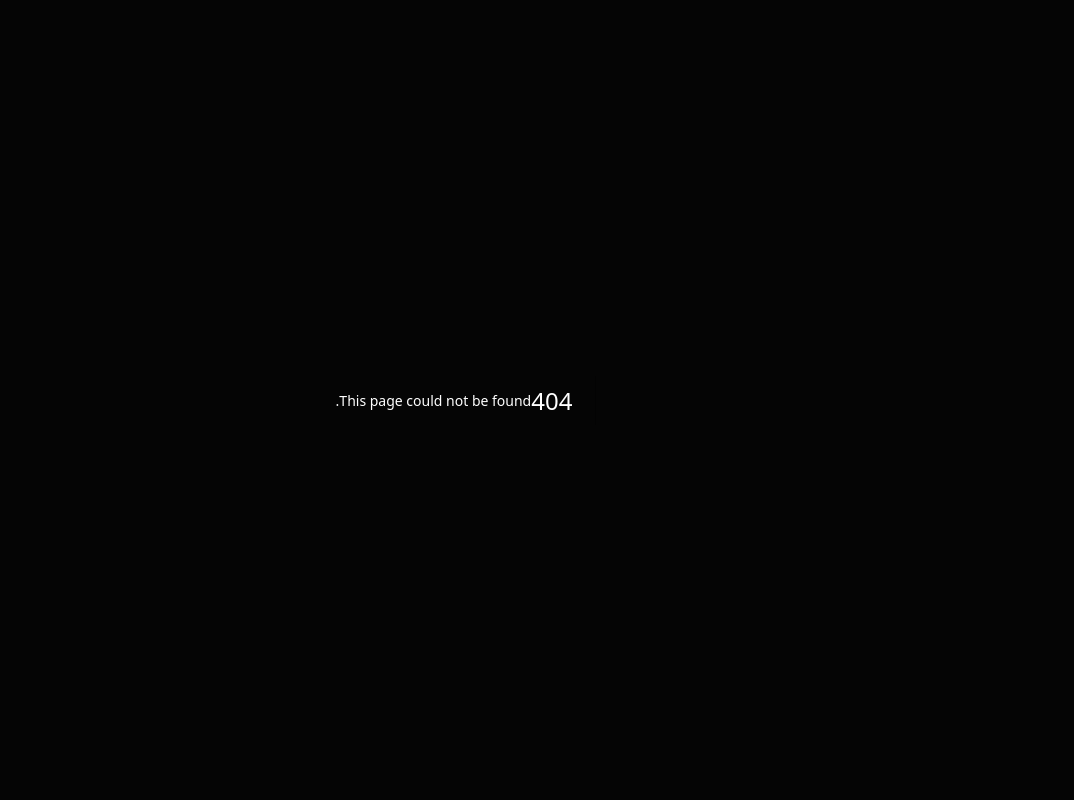
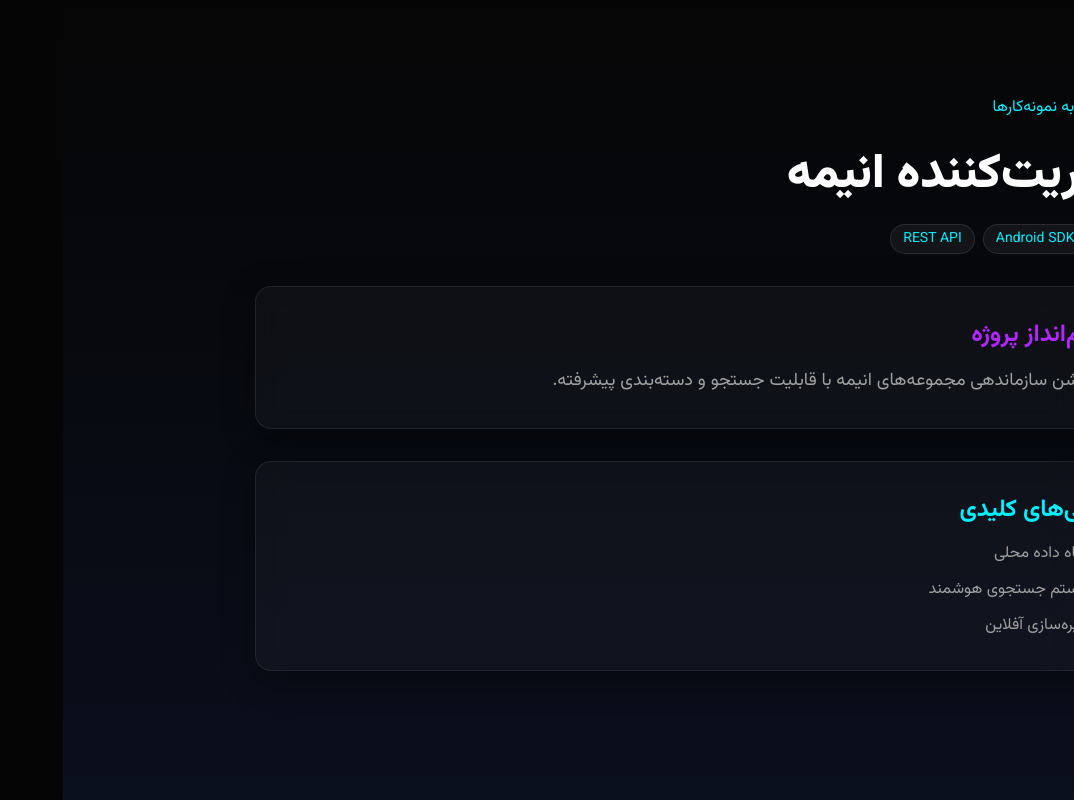
Before and after one commit to guyfoxxx/Mad.pyc, a Next.js app: page /projects/anime-organizer in a window 1280 px wide. Before the commit this address had no page. Shown: the whole page, without its empty margins (206-1280 px from the left). Built offline with nearby package versions, Linux system fonts and the light colour scheme.

Commit message:
Create ProjectDetail component with dynamic routing

```diff
--- /dev/null
+++ b/src/app/projects/[slug]/page.tsx
@@ -0,0 +1,46 @@
+import projectsData from "@/data/projects.json";
+import { notFound } from "next/navigation";
+import { ArrowRight } from "lucide-react";
+import Link from "next/link";
+
+export async function generateStaticParams() {
+  return projectsData.map((project) => ({ slug: project.slug }));
+}
+
+export default function ProjectDetail({ params }: { params: { slug: string } }) {
+  const project = projectsData.find((p) => p.slug === params.slug);
+  if (!project) return notFound();
+
+  return (
+    <section className="min-h-screen py-24 px-4">
+      <div className="max-w-4xl mx-auto">
+        <Link href="/#projects" className="inline-flex items-center text-electricBlue hover:underline mb-8">
+          <ArrowRight className="w-4 h-4 ml-2" /> بازگشت به نمونه‌کارها
+        </Link>
+
+        <h1 className="text-5xl font-black mb-6">{project.title}</h1>
+        <div className="flex flex-wrap gap-2 mb-8">
+          {project.technologies.map((tech) => (
+            <span key={tech} className="px-3 py-1 bg-white/5 border border-white/10 rounded-full text-sm text-electricBlue">{tech}</span>
+          ))}
+        </div>
+
+        <div className="glass-card p-8 rounded-2xl mb-8">
+          <h2 className="text-2xl font-bold mb-4 text-purpleGlow">چشم‌انداز پروژه</h2>
+          <p className="text-softGray text-lg leading-relaxed">{project.description}</p>
+        </div>
+
+        <div className="glass-card p-8 rounded-2xl">
+          <h2 className="text-2xl font-bold mb-4 text-electricBlue">ویژگی‌های کلیدی</h2>
+          <ul className="space-y-3">
+            {project.features.map((f, i) => (
+              <li key={i} className="flex items-center text-softGray">
+                <span className="w-2 h-2 bg-electricBlue rounded-full ml-3" /> {f}
+              </li>
+            ))}
+          </ul>
+        </div>
+      </div>
+    </section>
+  );
+}
```
